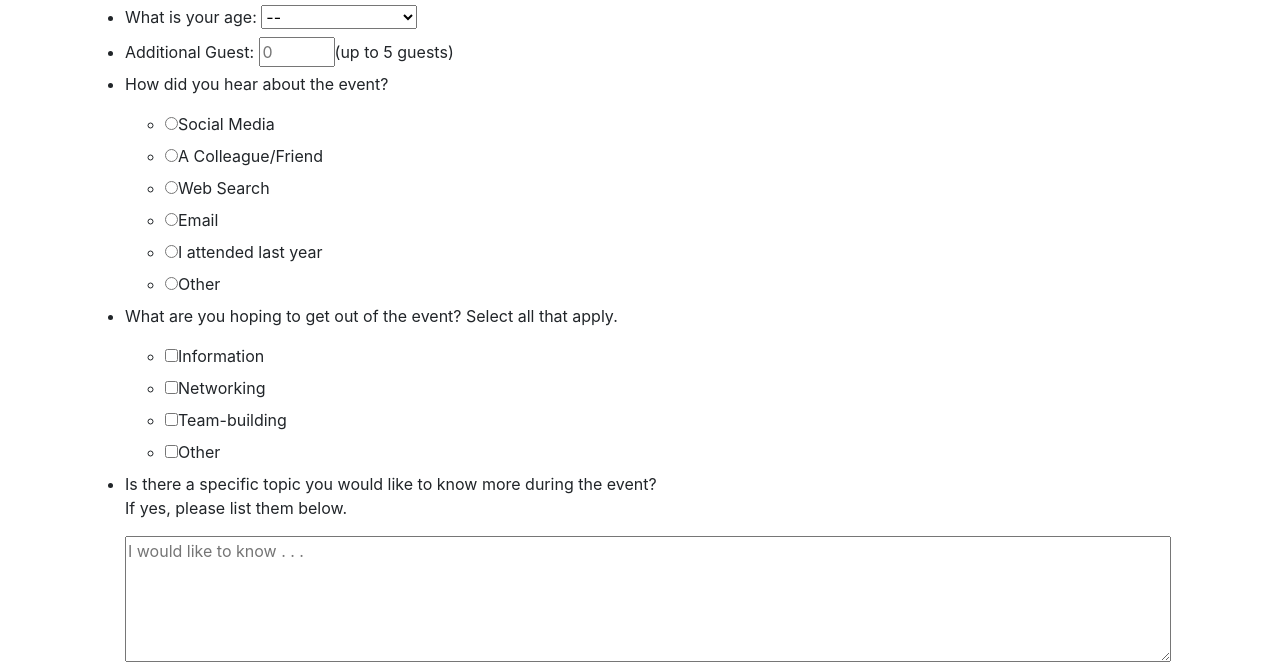
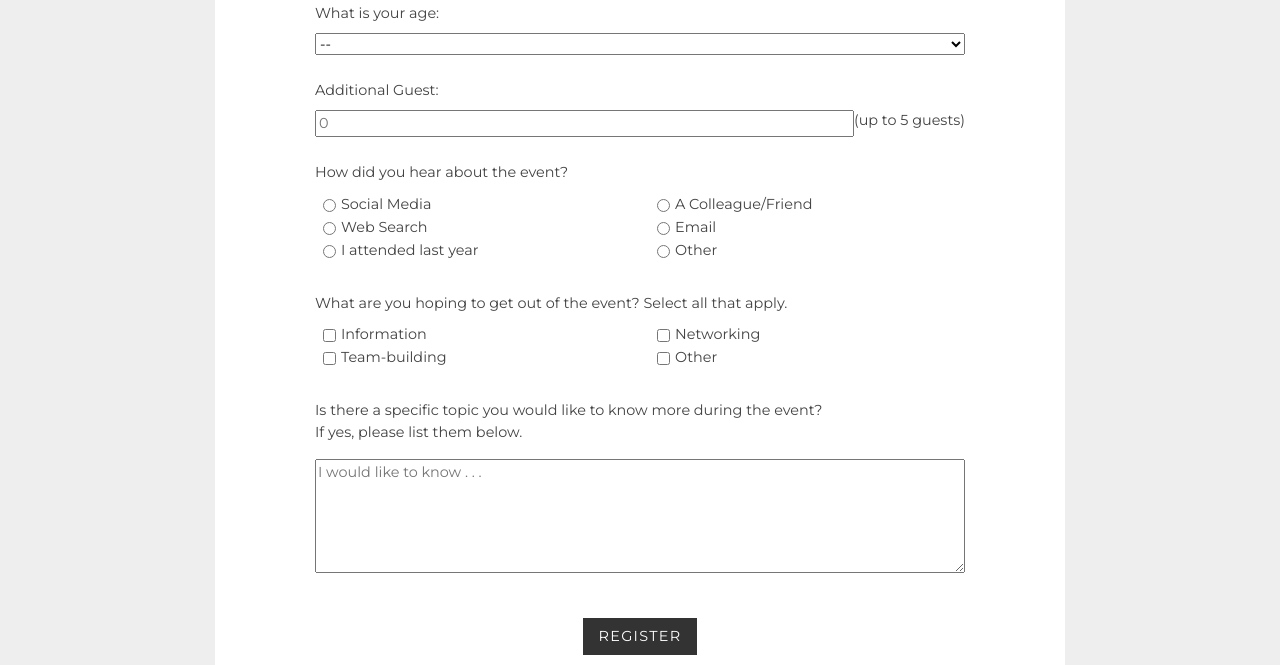
Before and after one commit to kayouti/Survey-Form, a plain HTML site: page index.html in a window 1280 px wide. Shown: the part 419-1084 px from the top of the page. Drawn offline with nearby package versions, Linux system fonts and the light colour scheme.

Commit message:
Update index.html

```diff
--- a/index.html
+++ b/index.html
@@ -4,6 +4,7 @@
   <meta charset="UTF-8">
   <title>Survey Form</title>
   <link rel='stylesheet' href='https://cdnjs.cloudflare.com/ajax/libs/twitter-bootstrap/4.1.3/css/bootstrap.min.css'>
+	<link rel='stylesheet' href='https://kayouti.github.io/Survey-Form/style.css'>
 
 </head>
 <body>
```
